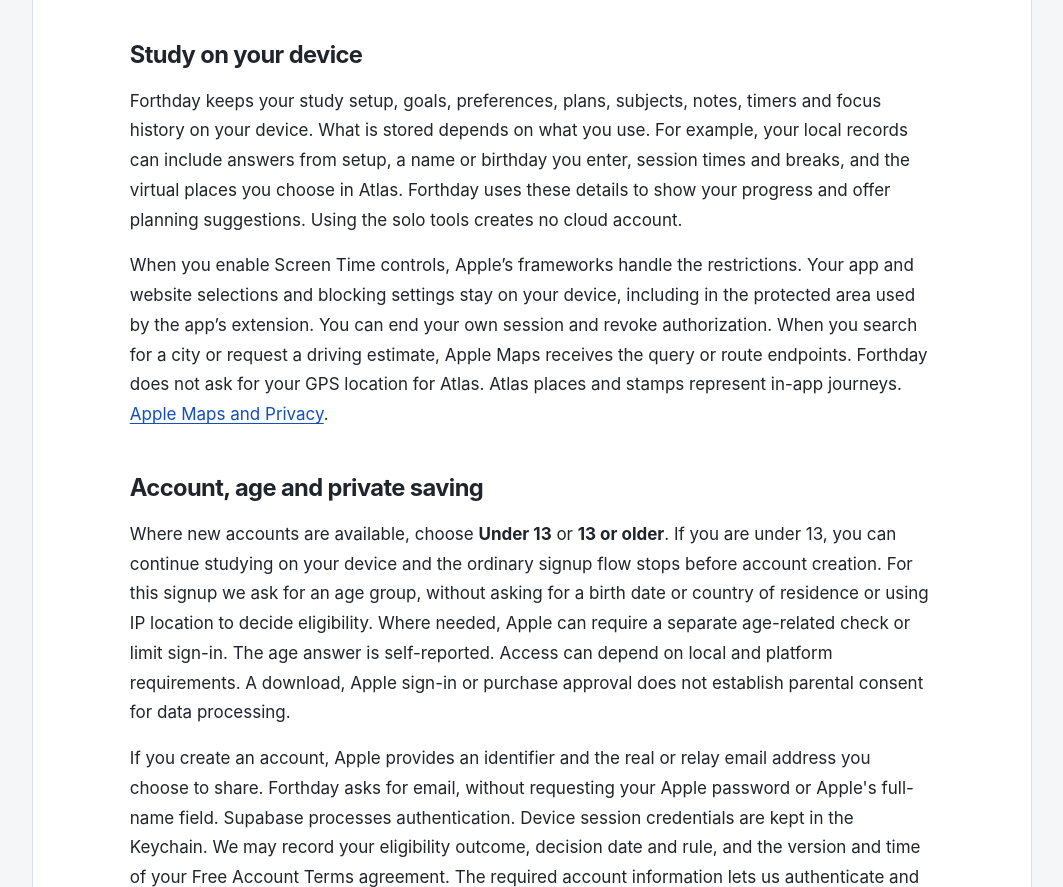
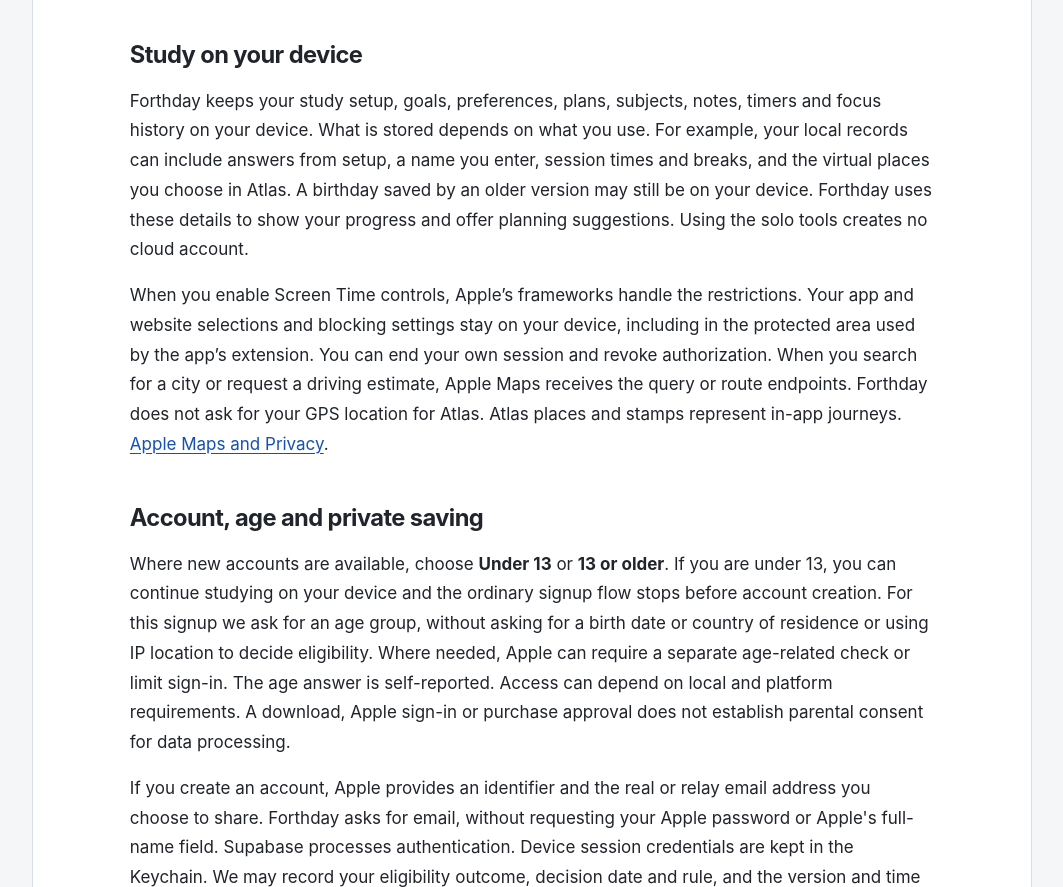
Before and after one commit to andre-1400/forthday-pages, a plain HTML site: page privacy/index.html in a window 1280 px wide. Shown: the part 1560-2447 px from the top of the page, without its empty margins (108-1171 px from the left). Drawn offline with Linux system fonts and the light colour scheme.

Commit message:
Clarify legacy local birthday storage

```diff
--- a/privacy/index.html
+++ b/privacy/index.html
@@ -44,7 +44,7 @@
     </section>
 
     <h2 id="on-device">Study on your device</h2>
-    <p>Forthday keeps your study setup, goals, preferences, plans, subjects, notes, timers and focus history on your device. What is stored depends on what you use. For example, your local records can include answers from setup, a name or birthday you enter, session times and breaks, and the virtual places you choose in Atlas. Forthday uses these details to show your progress and offer planning suggestions. Using the solo tools creates no cloud account.</p>
+    <p>Forthday keeps your study setup, goals, preferences, plans, subjects, notes, timers and focus history on your device. What is stored depends on what you use. For example, your local records can include answers from setup, a name you enter, session times and breaks, and the virtual places you choose in Atlas. A birthday saved by an older version may still be on your device. Forthday uses these details to show your progress and offer planning suggestions. Using the solo tools creates no cloud account.</p>
     <p>When you enable Screen Time controls, Apple’s frameworks handle the restrictions. Your app and website selections and blocking settings stay on your device, including in the protected area used by the app’s extension. You can end your own session and revoke authorization. When you search for a city or request a driving estimate, Apple Maps receives the query or route endpoints. Forthday does not ask for your GPS location for Atlas. Atlas places and stamps represent in-app journeys. <a href="https://www.apple.com/legal/privacy/data/en/apple-maps/">Apple Maps and Privacy</a>.</p>
 
     <h2 id="account-and-age">Account, age and private saving</h2>
```
